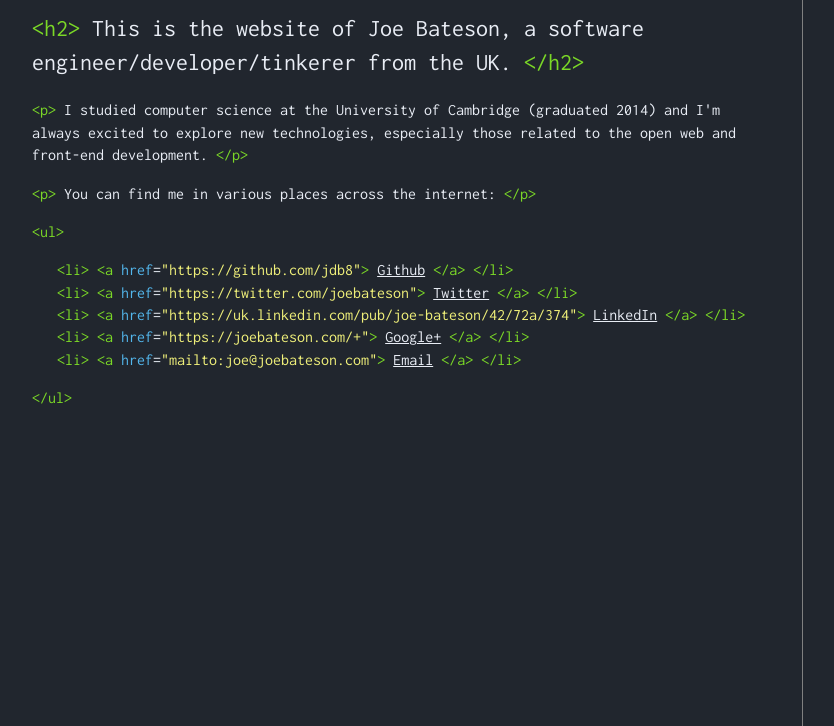
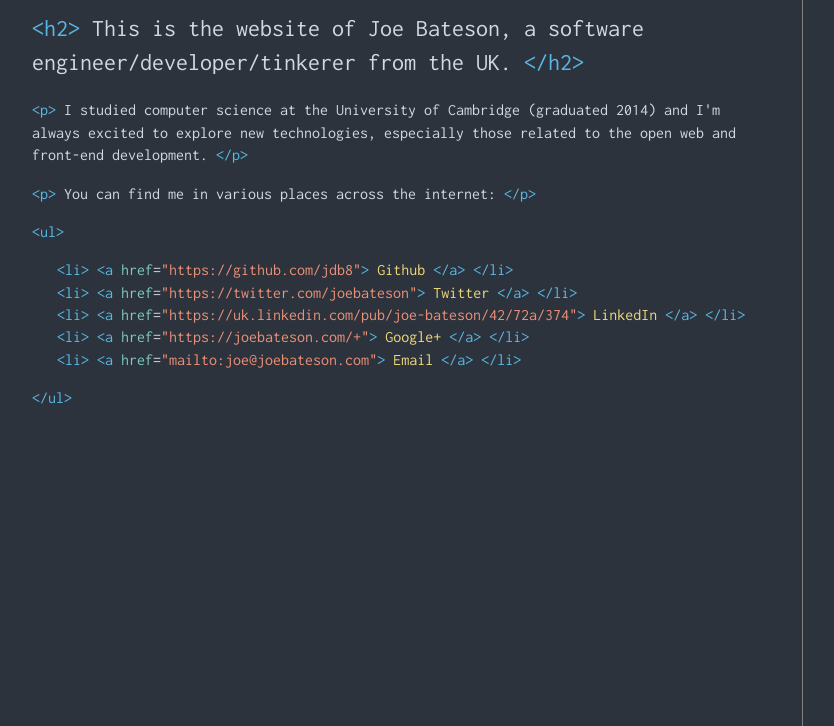
Before and after one commit to jdb8/jdb8.github.com, a website: page index.html in a window 1280 px wide. Shown: the part 74-800 px from the top of the page, without its empty margins (18-852 px from the left). Drawn offline with Linux system fonts and the light colour scheme; a web font is replaced by a local one.

Commit message:
Change colours and things :art:

```diff
--- /dev/null
+++ b/sass/_colors.scss
@@ -0,0 +1,12 @@
+// Current theme: behave (https://github.com/fnky/behave-theme)
+
+$background-color: #2c333d;
+$text-color: #d2d8e1;
+$comment-color: #808691;
+$link-color: #f0d879; // Class, Support
+$tag-color: #5ab8e5; // Keyword, Storage
+$keyword-color: #7dcbc4; // Operator, Misc
+$value-color: #ec9076; // String, Symbols, Inherited Class, Markup Heading
+
+// #434D5B in rgba, to account for http://stackoverflow.com/a/7224621
+$selection-color: rgba(67, 77, 91, .99);
--- a/sass/_custom.scss
+++ b/sass/_custom.scss
@@ -1,49 +1,86 @@
-/* ==========================================================================
-   Author's custom styles
-   Author: Joe Bateson
-   ========================================================================== */
+@import 'colors';
+
+//   ==========================================================================
+//   Author's custom styles
+//   Author: Joe Bateson
+//   ==========================================================================
+
+$link-darken-percent: 5%;
+
+::-moz-selection {
+    background-color: $selection-color;
+    text-shadow: none;
+}
+
+::selection {
+    background-color: $selection-color;
+    text-shadow: none;
+}
 
 html {
     height: 100%;
+}
 
 body {
+    background: $background-color;
+    border-right: 1px solid #808080;
+    color: $text-color;
     font-family: "Inconsolata", Consolas, monaco, monospace;
-        color: #e9edf5;
-        background: #21262e;
     max-width: 90ch;
-        padding: 0 50px 0 50px;
-        border-right: 1px solid gray;
     min-height: 100%;
+    padding: 0 50px;
 
-        a, a:link, a:visited {
-            color: #e9edf5;
+    a,
+    a:link,
+    a:visited {
+        color: $link-color;
+        text-decoration: none;
     }
 
     a:hover {
-            color: #D0D4DC;
+        color: darken($link-color, $link-darken-percent);
     }
 
-        span.tag {
-            color: #7bd827;
+    .tag {
+        color: $tag-color;
     }
 
-        span.keyword {
-            color: #53b7ed;
+    .keyword {
+        color: $keyword-color;
     }
 
-        span.values {
-            color: #f0f07a;
+    .values {
+        color: $value-color;
+
         a {
             color: inherit;
             text-decoration: none;
+        }
 
-                &:hover {
-                    color: #D7D761;
-                }
+        a:hover {
+            color: darken($value-color, $link-darken-percent);
         }
     }
 
-        h1, h2 {
+    // Unused for now, nothing to see here.
+    // .comment {
+    //     color: $comment-color;
+    //     a, a:link, a:visited {
+    //         color: $comment-color;
+    //     }
+    //     a:hover {
+    //         color: darken($comment-color, $link-darken-percent);
+    //     }
+    //     &.bottom-comment {
+    //         position: absolute;
+    //         bottom: 20px;
+    //         height: 20px;
+    //         margin-top: 20px;
+    //     }
+    // }
+
+    h1,
+    h2 {
         font-weight: normal;
     }
 
@@ -57,4 +94,3 @@
         padding-left: 25px;
     }
 }
-}
```
Also changed, not shown: sass/main.scss (+7 -7 lines), .scss-lint.yml (added), css/main.css. Lines whose indentation alone changed are shown as unchanged.
